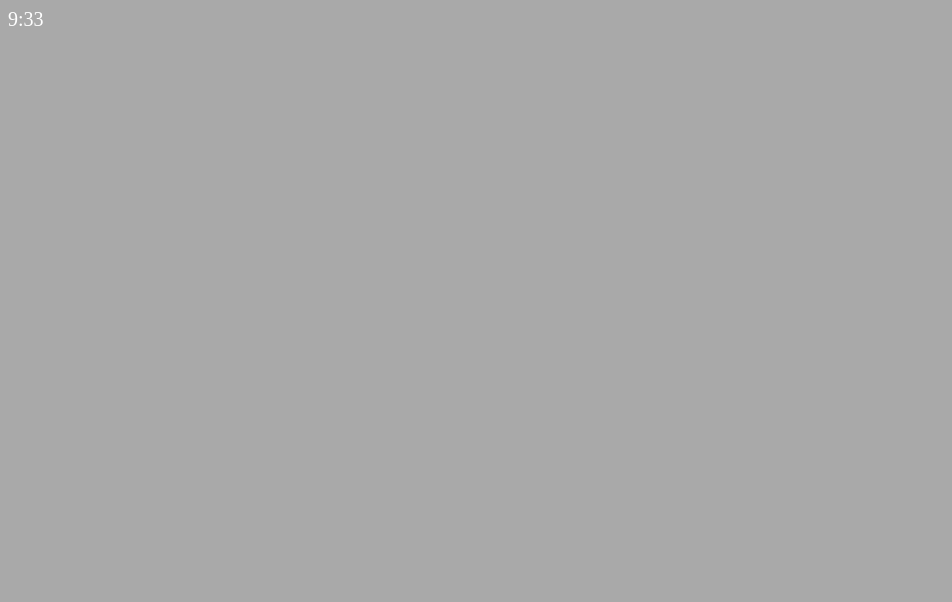
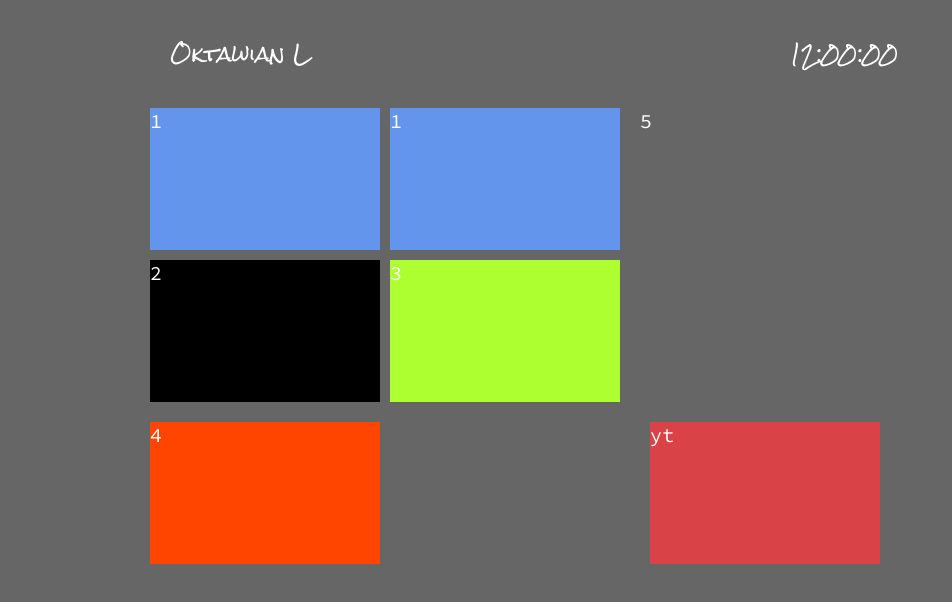
Before and after one commit to Oktawian-L/HTML-CSS_2, a plain HTML site: page HTML_3.html in a window 1280 px wide. Shown: the whole page, without its empty margins (0-952 px from the left). Drawn offline with Linux system fonts and the light colour scheme.

Commit message:
HTML 3 basic tiles

```diff
--- a/HTML_3.html
+++ b/HTML_3.html
@@ -7,8 +7,34 @@
         <meta http-equiv="X-UA-Compatible" content="IE=edge,chrome=1"/>
         <meta name="author" content="Oktawian Mirosław Lasek">
         <link rel="stylesheet" href="Style2.css" type="text/css" />
+        <link href="https://fonts.googleapis.com/css?family=Source+Code+Pro" rel="stylesheet">
+        <link href="https://fonts.googleapis.com/css?family=Rock+Salt" rel="stylesheet">
     </head>
     <body>
-        9:33
+        <div id = "container">
+            <div class = "rectangle">
+                    <div id="logo">Oktawian L</div>
+                    <div id="zegar">12:00:00</div>
+                    <div style="clear: both"></div>
+                </div>
+
+                <div class="square" >
+                    <div class="tile1">1</div>
+                    <div class="tile1">1</div>
+                    <div style="clear: both"></div>
+
+                    <div class="tile2">2</div>
+                    <div class="tile3">3</div>
+                    <div style="clear: both"></div>
+
+                    <div class="tile4">4</div>
+                </div>
+                <div class="square"></div>
+                <div class="tile5">5</div>
+                <div class="yt">yt</div>
+                <div style = "clear: both"></div>
+            <div class="rectangle"></div>
+
+        </div>
     </body>
 </html>
--- a/Style2.css
+++ b/Style2.css
@@ -1,6 +1,92 @@
 body
 {
-    background-color:darkgray;
+    background-color:#666666;
     color :white;
+    font-family: 'Source Code Pro', monospace;
     font-size: 20px;
 }
+#container
+{
+    width: 1000px;
+    /*wysrodkowanie*/
+    margin-left: auto;
+    margin-right :auto;
+}
+.rectangle
+{
+    /*1000 - 2x20 = 960*/
+    width : 960px;
+    margin: 20px;
+}
+.square
+{
+    float:left;
+    width: 50%;
+
+}
+#logo
+{
+    margin:10px;
+    float:left;
+    font-family: 'Rock Salt', cursive;
+    font-size: 70 px;
+    width:600px;
+}
+#zegar
+{
+    margin:10px;
+    float:left;
+    font-size: 70 px;
+    font-family: 'Rock Salt', cursive;
+
+}
+.tile1
+{
+    float:left;
+    margin-left: 10px;
+    width: 230px;
+    /*230 / 1,68*/
+    height:142px;
+    background-color:cornflowerblue;
+}
+.tile2
+{
+    float:left;
+    margin-left: 10px;
+    margin-top: 10px;
+    width: 230px;
+    height:142px;
+    background-color:black;
+}
+.tile3
+{
+    float:left;
+    margin: 10px;
+    width: 230px;
+    height:142px;
+    background-color:greenyellow;
+}
+.tile4
+{
+    margin: 10px;
+    width: 230px;
+    height:142px;
+    background-color:orangered;
+}
+.tile5
+{
+    margin: 10px;
+    width: 48p0x;
+    height:304px;
+    background-color:#666666;
+}
+.yt
+{
+    float:left;
+    margin-left: 10px;
+    width: 230px;
+    height:142px;
+    background-color:#d94348
+
+
+}
```
Also changed, not shown: games.png (deleted).
